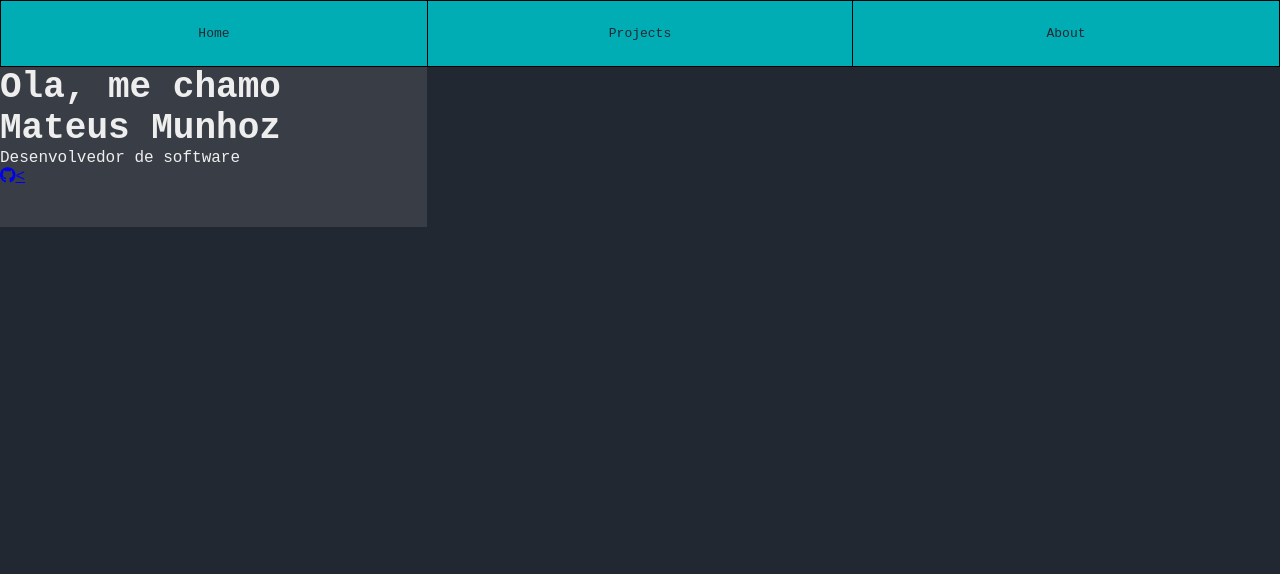
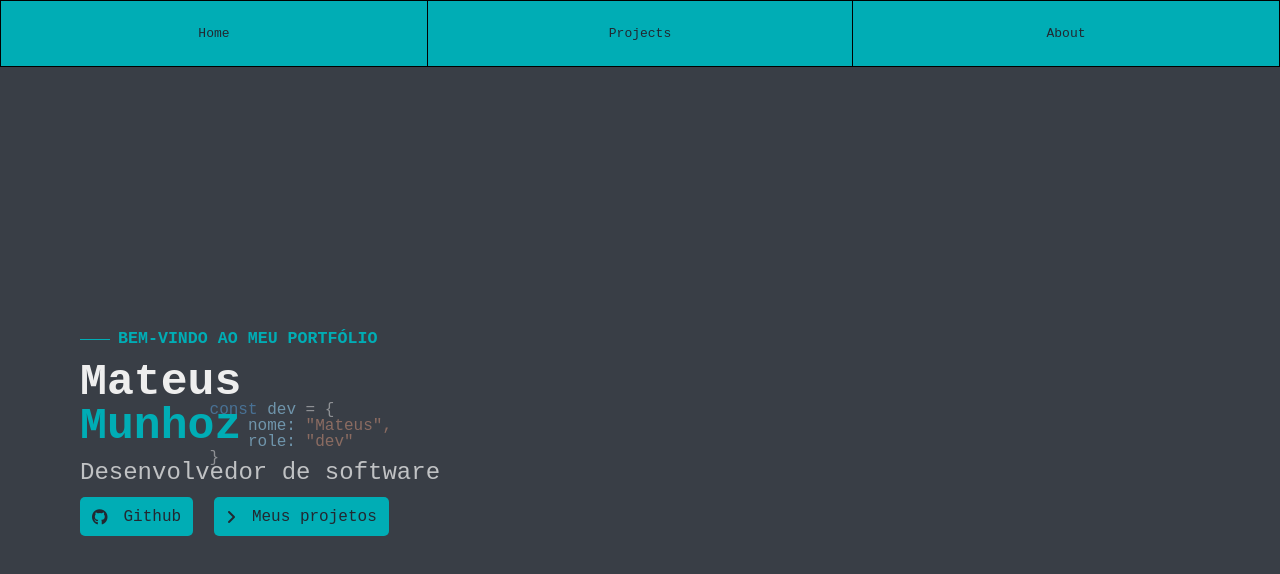
Before and after one commit to MateusMunhoz/portfolioOnline, a website: page home.html in a window 1280 px wide. Drawn offline with Linux system fonts and the light colour scheme.

Commit message:
feat: redesign hero section and add interactive elements
- Restructured hero layout using flexbox (min-height, align-items, flex: 1)
- Improved typography hierarchy with clamp() for responsive font sizes
- Added VS Code-styled decorative code block (position: absolute)
- Styled GitHub button with icon (inline-flex, gap, border-radius)
- Added dropdown project navigation with hover effects
- Added entrance animations (slideUp, fadeIn) for hero elements
- Added welcome eyebrow with CSS ::before decorative line
- Fixed arrow rotation on project button hover (transform: rotate)
- Fixed dropdown persistence using parent hover selector

```diff
--- a/home.html
+++ b/home.html
@@ -19,9 +19,30 @@
     </header>
     <div class="conteudo">
         <div class="introducao">
-            <h1>Ola, me chamo Mateus Munhoz </h1>
+            <h2 class="welcome">BEM-VINDO AO MEU PORTFÓLIO</h2>
+            <h1><span style="color:#EEEEEE"> Mateus </span>  <br> Munhoz </h1>
             <p>Desenvolvedor de software</p>
-            <a href="https://github.com/MateusMunhoz"><i class="fa-brands fa-github"></i><</a>
+            <a class="btnGithub" href="https://github.com/MateusMunhoz"><i class="fa-brands fa-github"></i>Github</a>
+            <div class="navProjetos">
+                <a href="projects.html" class="abrirProjetos"><i class="fa-solid fa-angle-right"></i>Meus projetos</a>
+                <ul class="listaProjetos">
+                    <li><a href="">Projeto A </a></li>
+                    <li><a href="">Projeto B</a></li>
+                    <li><a href="">Projeto C</a></li>
+                </ul>
+            </div>
+
+        </div>
+        <div class="styling">
+            <span style="color:#569CD6">const</span>
+            <span style="color:#9CDCFE">dev</span>
+            <span style="color: #D4D4D4">=</span>
+            <span style="color: #D4D4D4">{</span> <br>
+            &nbsp;&nbsp;&nbsp;&nbsp;<span style="color: #9CDCFE">nome:</span>
+            <span style="color: #CE9178">"Mateus",</span> <br>
+            &nbsp;&nbsp;&nbsp;&nbsp;<span style="color:#9CDCFE">role:</span>
+            <span style="color: #CE9178">"dev"</span> <br>
+            <span style="color: #D4D4D4">}</span>
         </div>
 
     </div>
--- a/styleMain.css
+++ b/styleMain.css
@@ -1,4 +1,10 @@
-*{padding: 0;margin: 0; box-sizing: border-box; font-family: 'JetBrains Mono', monospace;}
+* {
+    padding: 0;
+    margin: 0;
+    box-sizing: border-box;
+    font-family: 'JetBrains Mono', monospace;
+}
+
 .navMenu {
     border: none;
     display: flex;
@@ -6,30 +12,28 @@
     padding: 0;
 }
 
-.titleNav{
+.titleNav {
     margin: 0;
     padding: 0;
 }
 
-.bodyNav{
+.bodyNav {
     margin: 0;
     padding: 0;
 }
 
-.navBarHor{
+.navBarHor {
     list-style: none;
     margin: 0;
     padding: 0;
     display: flex;
     justify-content: space-between;
     width: 100vw;
-
     border: black solid 1px;
     background-color: #00ADB5;
-
 }
 
-.navBarHor li a{
+.navBarHor li a {
     padding: 25px 15px;
     display: block;
     text-decoration: none;
@@ -38,53 +42,235 @@
     color: #222831;
 }
 
-a:visited{
+a:visited {
     color: #222831;
 }
 
-.navBarHor li a:hover{
+.navBarHor li a:hover {
     color: white;
     background-color: black;
     transition-duration: 0.5s;
-
 }
 
-.navBarHor li{
+.navBarHor li {
     float: left;
     width: 33.33%;
     text-align: center;
 }
 
-.navBarHor li:nth-child(2){
+.navBarHor li:nth-child(2) {
     border-left: black solid 1px;
     border-right: black solid 1px;
 }
 
-.conteudo{
+.conteudo {
     display: flex;
     background-color: #393E46;
-    justify-content: left;
-    width: 33.33%;
-    height: 20vh;
-    transition-duration: 2s;
+    align-items: center;
+    justify-content: space-between;
+    padding-left: 5.0rem;
+    padding-right: 3.5rem;
+    padding-top: 1.5rem;
+    padding-bottom: 1.5rem;
+    position: relative;
+    transition-duration: 1.5s;
+    flex: 1;
 }
 
-.introducao{
-    transition-duration: 2s;
+.introducao {
+
 }
 
-.introducao h1{
-    color: #EEEEEE;
-    font-size: 2.25rem;
-    transition-duration: 2s;
+.introducao h1 {
+    color: #00ADB5;
+    font-size: clamp(2.5rem, 3.5vw, 4.4rem);
+    margin-bottom: 0.75rem;
+    line-height: 1;
+
+
+    opacity: 0;
+    animation: slideUpFull 0.8s ease-out 0.4s forwards;
 }
 
-.introducao p{
+.introducao p {
     color: #EEEEEE;
-    transition-duration: 2s;
-    font-size: 1rem;
+    font-size: clamp(1.2rem, 2.5vw, 1.5rem);
+    margin-bottom: 0.75rem;
+    line-height: 1;
+
+
+    opacity: 0;
+    animation: slideUp75 0.8s ease-out 0.6s forwards;
 }
 
-.pageBody{
+.pageBody {
     background-color: #222831;
+    display: flex;
+    flex-direction: column;
+    min-height: 100vh;
 }
+
+.btnGithub {
+    display: inline-flex;
+    align-items: center;
+    gap: 1rem;
+    padding: 0.65rem 0.75rem;
+    border-radius: 5px;
+    background-color: #00ADB5;
+    color: #222831;
+    text-decoration: none;
+    transition-duration: 0.5s;
+    margin-right: 0.7rem;
+
+    opacity: 0;
+    animation: slideUpFull 0.8s ease-out 0.8s forwards;
+}
+
+.btnGithub:hover {
+    background-color: #00000F;
+    color: white;
+    transition-duration: 0.5s;
+}
+
+.styling {
+    position: absolute;
+    right: 55.5rem;
+    top: 50%;
+    color: #222831;
+    line-height: 1;
+    transition-duration: 1.5s;
+
+
+    opacity: 0;
+    animation: fadeInCode 1s ease-out 1.2s forwards;
+}
+
+.welcome {
+    color: #00ADB5;
+    font-size: clamp(0.7rem, 1.3vw, 1.2rem);
+    display: flex;
+    align-items: center;
+    line-height: 1;
+    margin-bottom: 0.75rem;
+    opacity: 0;
+    animation: slideUpFull 0.8s ease-out 0.2s forwards;
+}
+
+.welcome::before {
+    content: "";
+    display: block;
+    width: 30px;
+    height: 1px;
+    background-color: #00ADB5;
+    margin-right: 0.5rem;
+}
+
+.abrirProjetos{
+    display: inline-flex;
+    align-items: center;
+    gap: 1rem;
+    padding: 0.65rem 0.75rem;
+    border-radius: 5px;
+    background-color: #00ADB5;
+    color: #222831;
+    text-decoration: none;
+    transition-duration: 0.7s;
+
+
+    opacity: 0;
+    animation: slideUpFull 1s ease-out 1s forwards;
+}
+
+.abrirProjetos i{
+    transition-duration: 0.7s;
+}
+
+.navProjetos:hover .abrirProjetos {
+    background-color: #00000F;
+    color: white;
+    transition-duration: 0.7s;
+    border-radius: 5px 5px 0 0;
+}
+
+.navProjetos:hover .abrirProjetos i {
+    transform: rotate(90deg);
+    transition-duration: 0.7s;
+}
+
+.navProjetos {
+    position: relative;
+    display: inline-block;
+}
+
+.listaProjetos {
+    position: absolute;
+    top: 100%;
+    left: 0;
+    opacity: 0;
+    visibility: hidden;
+    padding: 0;
+    width: 100%;
+
+}
+
+.listaProjetos li{
+    background-color: #222831;
+    list-style: none;
+    display: block;
+    padding: 3px 5px;
+ }
+
+ .listaProjetos li a{
+     display: block;
+     padding: 6px 7px;
+     color: #EEEEEE;
+     text-decoration: none;
+     transition-duration: 0.3s;
+}
+
+.listaProjetos li a:hover{
+    color: black;
+    background-color: white;
+
+    transition-duration: 1s;
+}
+
+.navProjetos:hover .listaProjetos {
+    opacity: 1;
+    visibility: visible;
+    transition-duration: 1.0s;
+
+}
+
+@keyframes slideUpFull {
+    from {
+        opacity: 0;
+        transform: translateY(30px);
+    }
+    to {
+        opacity: 1;
+        transform: translateY(0);
+    }
+}
+
+@keyframes slideUp75 {
+    from {
+        opacity: 0;
+        transform: translateY(30px);
+    }
+    to {
+        opacity: 0.75;
+        transform: translateY(0);
+    }
+}
+
+@keyframes fadeInCode {
+    from {
+        opacity: 0;
+        transform: translateY(-50%) translateX(30px);
+    }
+    to {
+        opacity: 0.55;
+        transform: translateY(-50%) translateX(0);
+    }
+}
```
